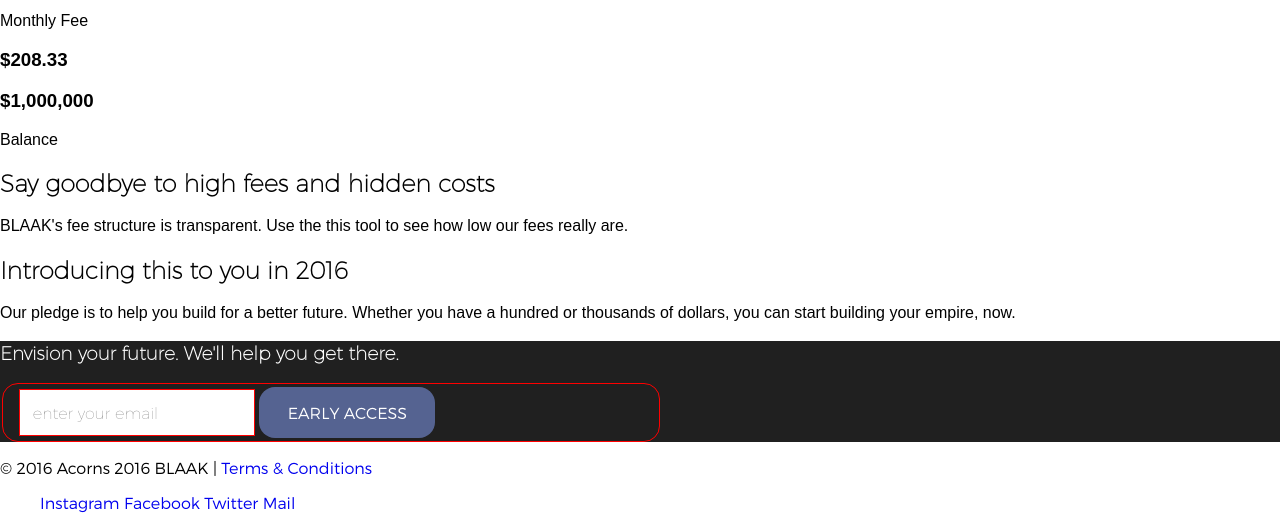
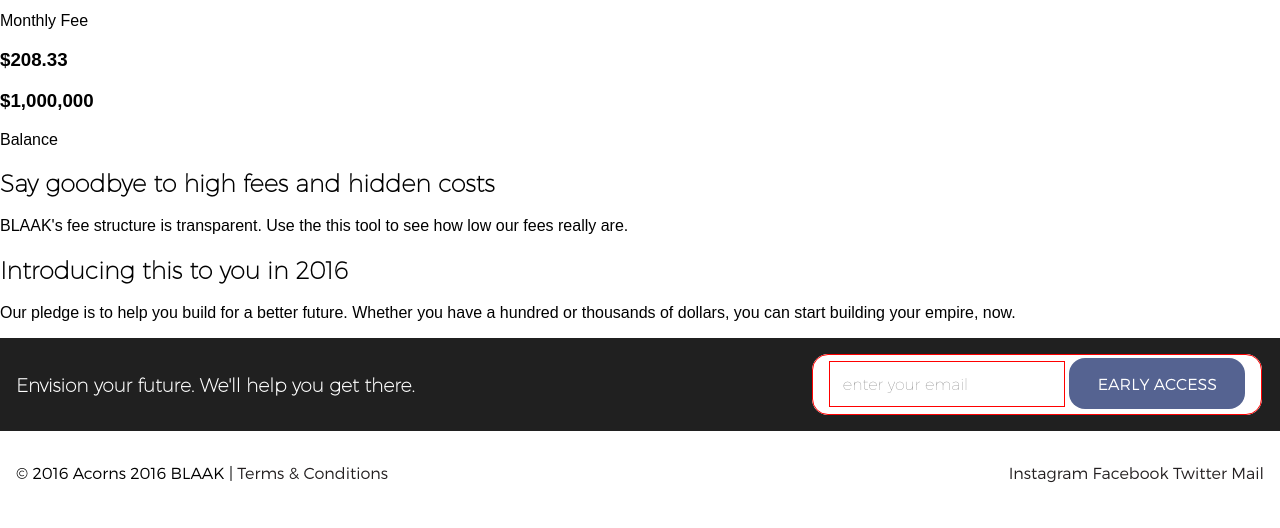
Before and after one commit to toalina/blaakadvisor-design1, a website: page src/index.html in a window 1280 px wide. Shown: the part 1134-1662 px from the top of the page. Drawn offline with nearby package versions, Linux system fonts and the light colour scheme; files that its build step writes are made by us from their sources; files whose address does not match are found by name.

Commit message:
Add flexbox to footer divs

```diff
--- a/src/sass/components/_button.scss
+++ b/src/sass/components/_button.scss
@@ -1,8 +1,9 @@
 fieldset {
   border: 1px solid red;
-  width: 40em;
+  width: 27em;
   border-radius: 1em;
   padding: 0.2em 0em 0.2em 1em;
+  background: $color-primary;
 }
 
 input {
--- a/src/sass/components/_footer.scss
+++ b/src/sass/components/_footer.scss
@@ -2,6 +2,11 @@
   background: $color-dark-bg;
   color: $color-text-light;
   font-family: $font-montserrat-hairline;
+  padding: 1em;
+  display: flex;
+  justify-content: space-between;
+  flex-wrap: wrap;
+
   span {
     font-weight: 700;
   }
@@ -9,10 +14,20 @@
 
 .footer-social {
   font-family: $font-montserrat-light;
+  padding: 1em;
+  display: flex;
+  justify-content: space-between;
+  flex-wrap: wrap;
   ul {
     list-style-type: none;
     li {
       display: inline-block;
     }
   }
+  a {
+    color: $color-text-dark;
+    &:hover {
+      color: $color-accent;
+    }
+  }
 }
--- a/src/sass/components/_header.scss
+++ b/src/sass/components/_header.scss
@@ -1,4 +1,5 @@
 header {
+  font-family: $font-montserrat-light;
   h1 {
     font-family: $font-montserrat-hairline;
   }
```
